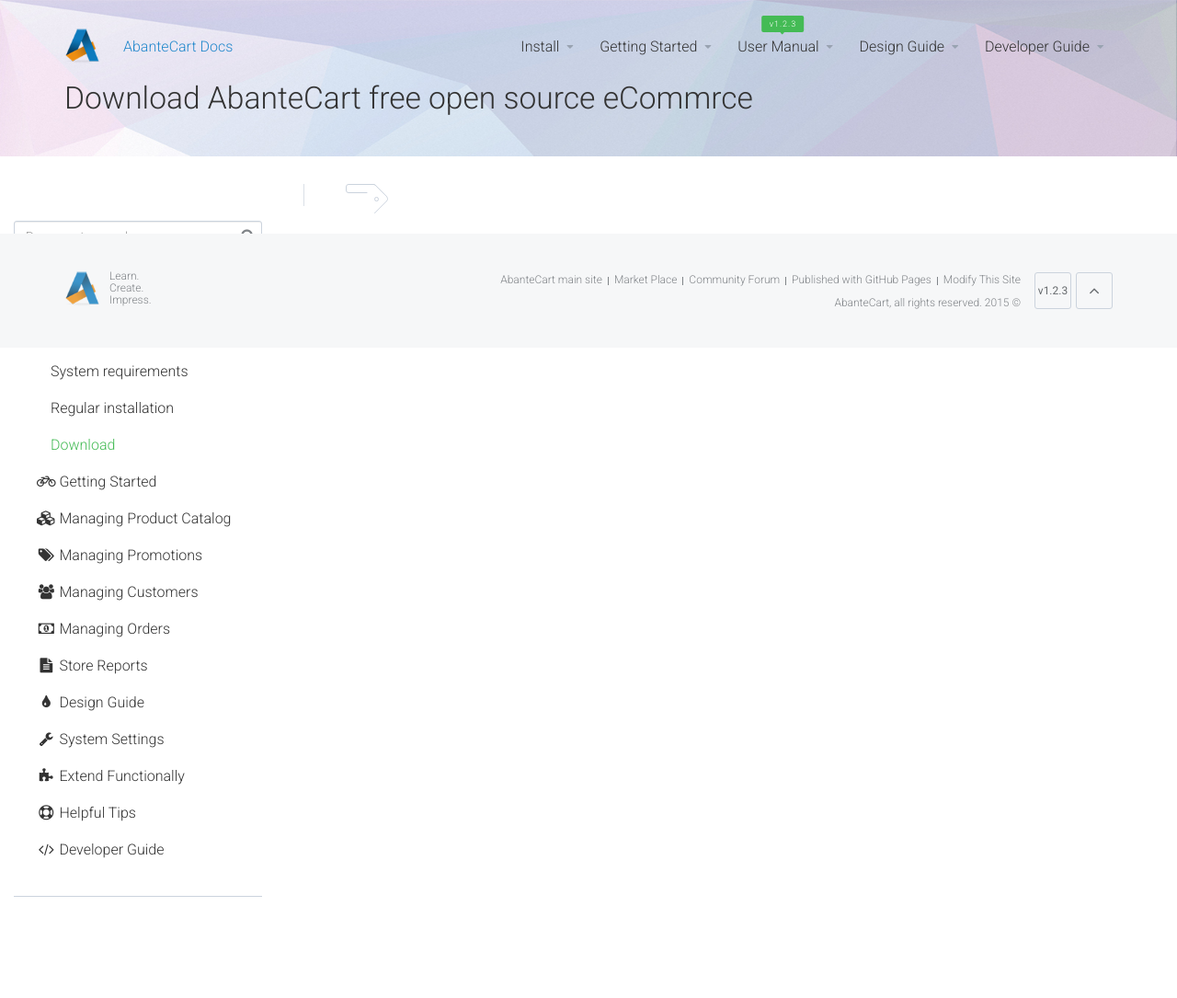
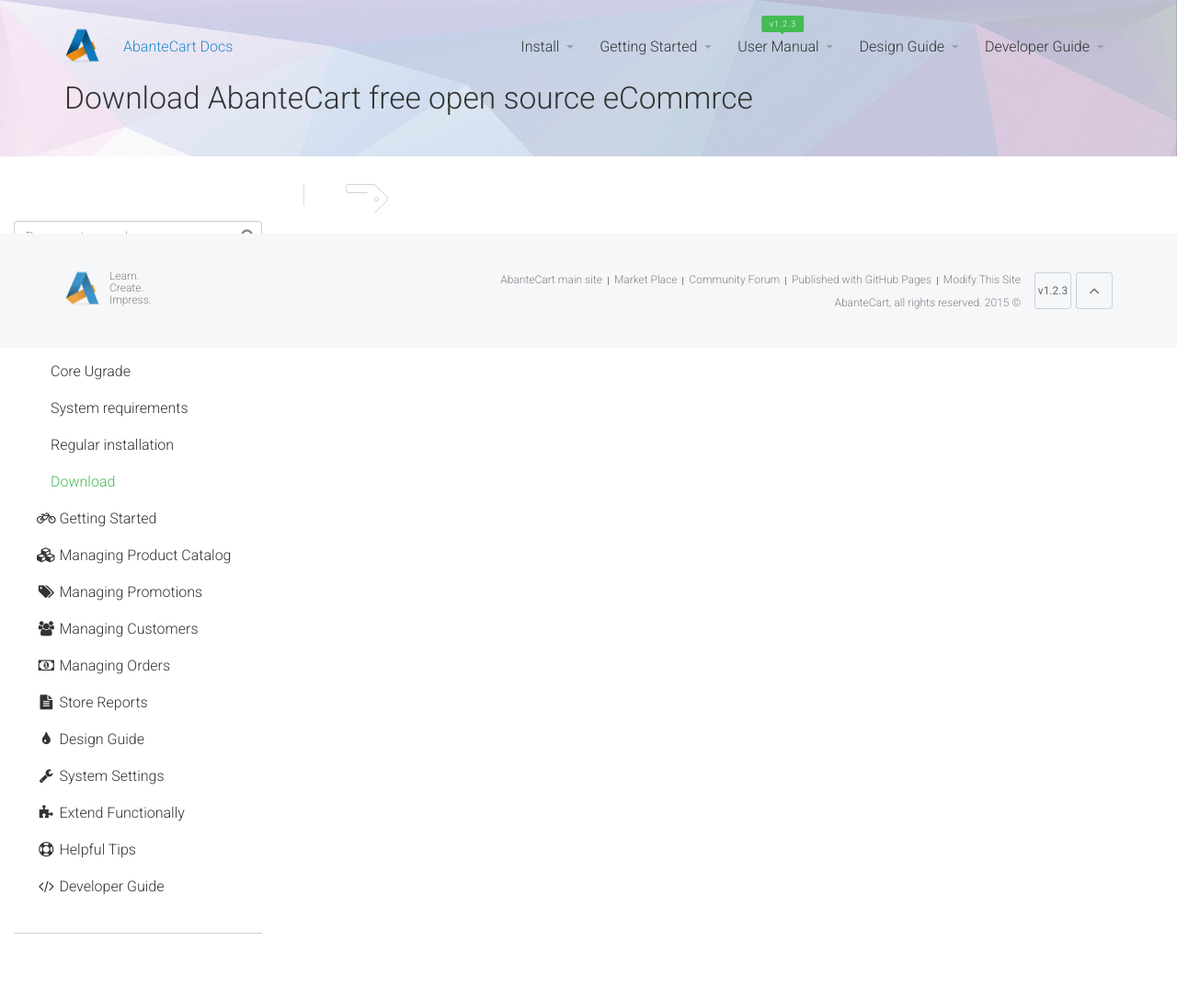
Before and after one commit to abantecart/abantecart.github.io, a Jekyll site: the page built from pages/install/download.html, in a window 1280 px wide. Shown: the whole page at 92% size. Built offline with Jekyll 4.4.1, drawn with Linux system fonts in a browser that asks for light colours; before the commit the page ends 1045 px from its top, so only the background shows below that.

Commit message:
Update menu.yml

```diff
--- a/_data/menu.yml
+++ b/_data/menu.yml
@@ -4,6 +4,8 @@
   subitems:
     - text: Installation Options
       url: /pages/install/installation_options.html
+    - text: Core Ugrade
+      url: /pages/install/core_upgrade.html
     - text: System requirements
       url: /pages/install/system_requirements.html
     - text: Regular installation
```
